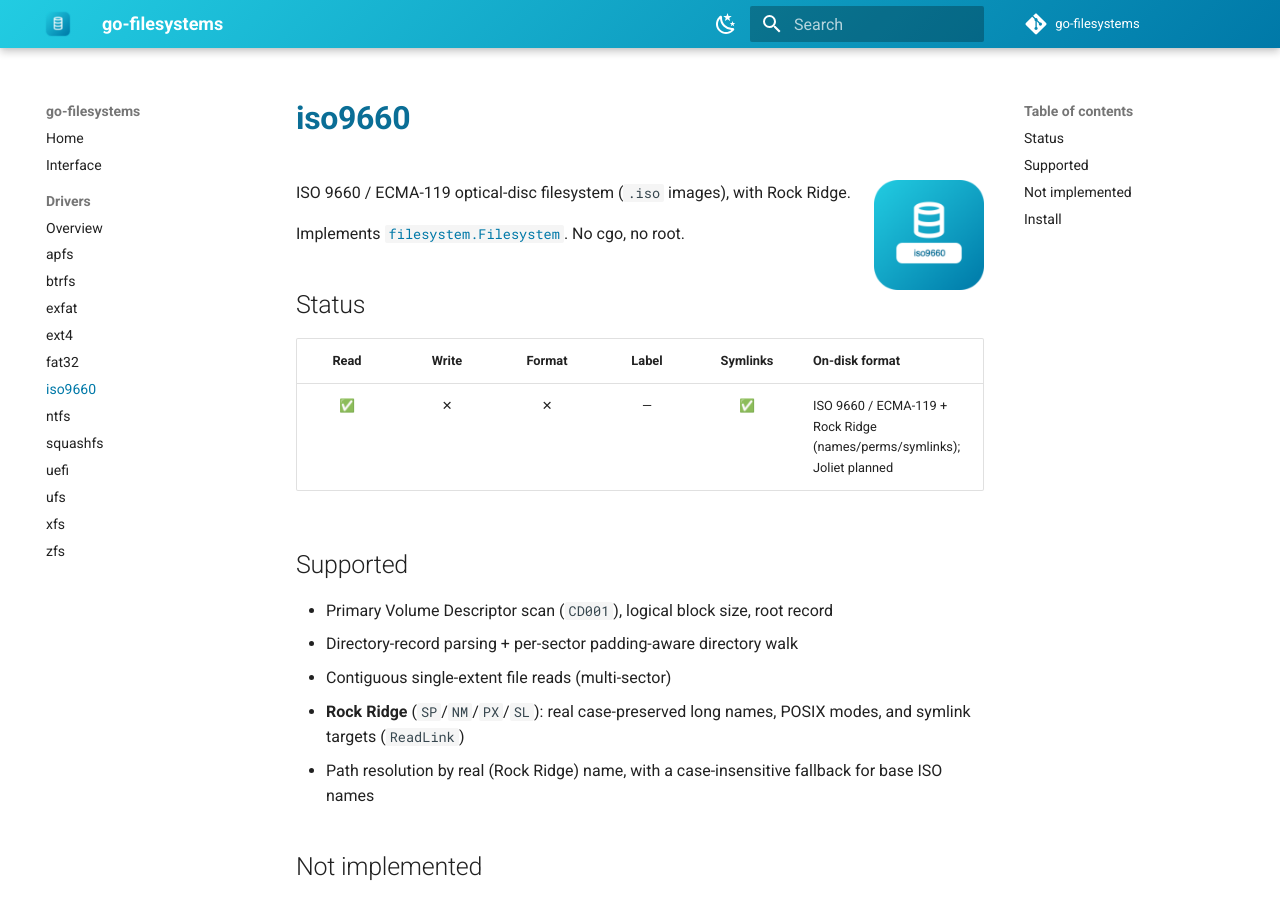
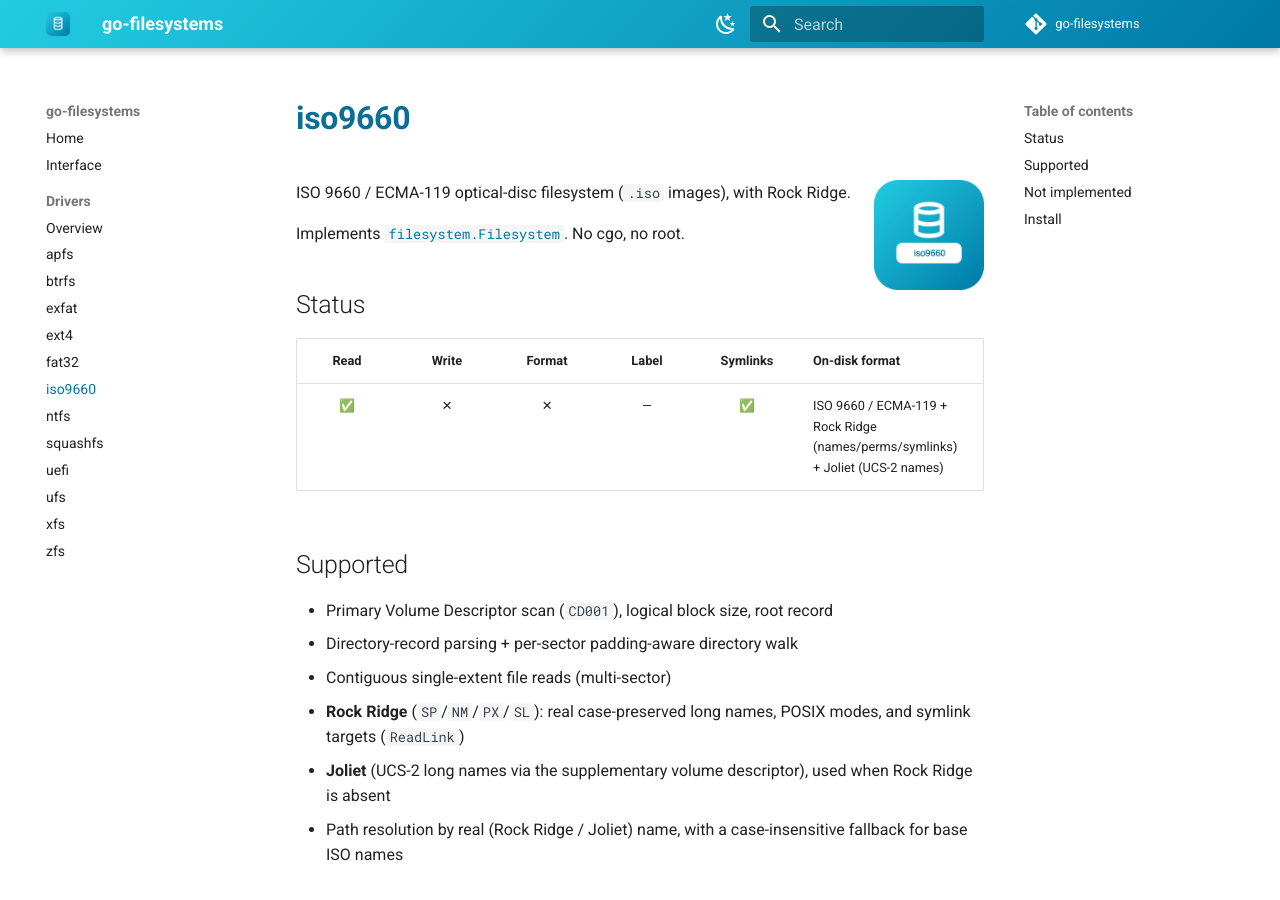
Before and after one commit to go-filesystems/docs, an MkDocs documentation site: the page built from docs/drivers/iso9660.md, in a window 1280 px wide and 900 px high. Built offline with MkDocs 1.6.1 and Material for MkDocs 9.7.7, drawn with Linux system fonts in a browser that asks for light colours; the version menu is left out; some of the changed text lies outside the part shown.

Commit message:
iso9660: Joliet (UCS-2 long names) supported
Co-Authored-By: Claude Opus 4.8 <noreply@anthropic.com>

```diff
--- a/docs/drivers/index.md
+++ b/docs/drivers/index.md
@@ -9,7 +9,7 @@ The 12 filesystem drivers available today. **Read** = open & inspect · **Write*
 | <img src="../assets/fs/go-filesystems-exfat.png" width="28"> | [`exfat`](exfat.md) | ✅ | ✅ | ✅ | ✅ | ✕ | exFAT |
 | <img src="../assets/fs/go-filesystems-ext4.png" width="28"> | [`ext4`](ext4.md) | ✅ | ✅ | ✅ | ✅ | ✅ | ext4 — extents, 64-bit, flex_bg, dir htree, metadata_csum (CRC32c) |
 | <img src="../assets/fs/go-filesystems-fat32.png" width="28"> | [`fat32`](fat32.md) | ✅ | ✅ | ✅ | ✅ | ✕ | FAT32 |
-| <img src="../assets/fs/go-filesystems-iso9660.png" width="28"> | [`iso9660`](iso9660.md) | ✅ | ✕ | ✕ | — | ✅ | ISO 9660 / ECMA-119 + Rock Ridge (names/perms/symlinks); Joliet planned |
+| <img src="../assets/fs/go-filesystems-iso9660.png" width="28"> | [`iso9660`](iso9660.md) | ✅ | ✕ | ✕ | — | ✅ | ISO 9660 / ECMA-119 + Rock Ridge (names/perms/symlinks) + Joliet (UCS-2 names) |
 | <img src="../assets/fs/go-filesystems-ntfs.png" width="28"> | [`ntfs`](ntfs.md) | ✅ | ✅ | ✅ | ✅ | ✕ | Minimal in-image blob model — NOT the real NTFS on-disk format |
 | <img src="../assets/fs/go-filesystems-squashfs.png" width="28"> | [`squashfs`](squashfs.md) | ✅ | ✕ | ✕ | — | ✅ | SquashFS 4.0 — read-only archive; gzip blocks + fragments |
 | <img src="../assets/fs/go-filesystems-uefi.png" width="28"> | [`uefi`](uefi.md) | ✅ | ✅ | ✅ | — | — | OVMF/EDK2 NvVar variable store; time-based authenticated writes |
--- a/docs/drivers/iso9660.md
+++ b/docs/drivers/iso9660.md
@@ -10,7 +10,7 @@ Implements [`filesystem.Filesystem`](../interface.md). No cgo, no root.
 
 | Read | Write | Format | Label | Symlinks | On-disk format |
 |:--:|:--:|:--:|:--:|:--:|---|
-| ✅ | ✕ | ✕ | — | ✅ | ISO 9660 / ECMA-119 + Rock Ridge (names/perms/symlinks); Joliet planned |
+| ✅ | ✕ | ✕ | — | ✅ | ISO 9660 / ECMA-119 + Rock Ridge (names/perms/symlinks) + Joliet (UCS-2 names) |
 
 ## Supported
 
@@ -19,13 +19,14 @@ Implements [`filesystem.Filesystem`](../interface.md). No cgo, no root.
 - Contiguous single-extent file reads (multi-sector)
 - **Rock Ridge** (`SP`/`NM`/`PX`/`SL`): real case-preserved long names, POSIX
   modes, and symlink targets (`ReadLink`)
-- Path resolution by real (Rock Ridge) name, with a case-insensitive fallback
-  for base ISO names
+- **Joliet** (UCS-2 long names via the supplementary volume descriptor), used
+  when Rock Ridge is absent
+- Path resolution by real (Rock Ridge / Joliet) name, with a case-insensitive
+  fallback for base ISO names
 
 ## Not implemented
 
 - Write/format — ISO 9660 is a read-only format; mutators return `ErrReadOnly`
-- Joliet (UCS-2 long names via the supplementary volume descriptor)
 - Rock Ridge `CE` continuation areas and deep-directory relocation (`CL`/`PL`/`RE`)
 - Multi-extent files; symlink-following during path resolution
 
```
